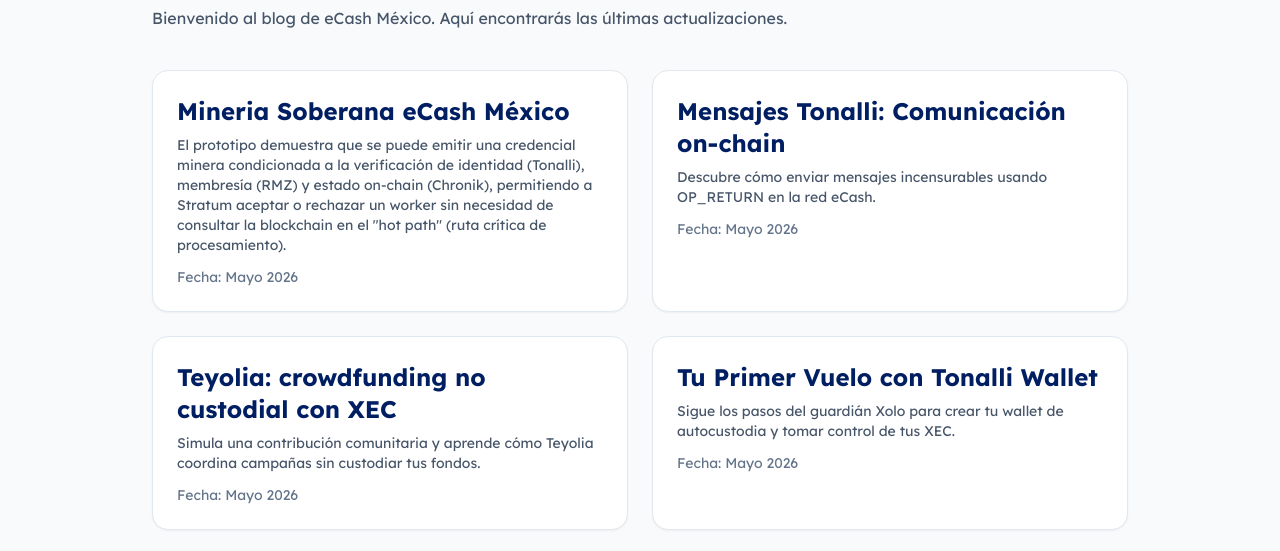
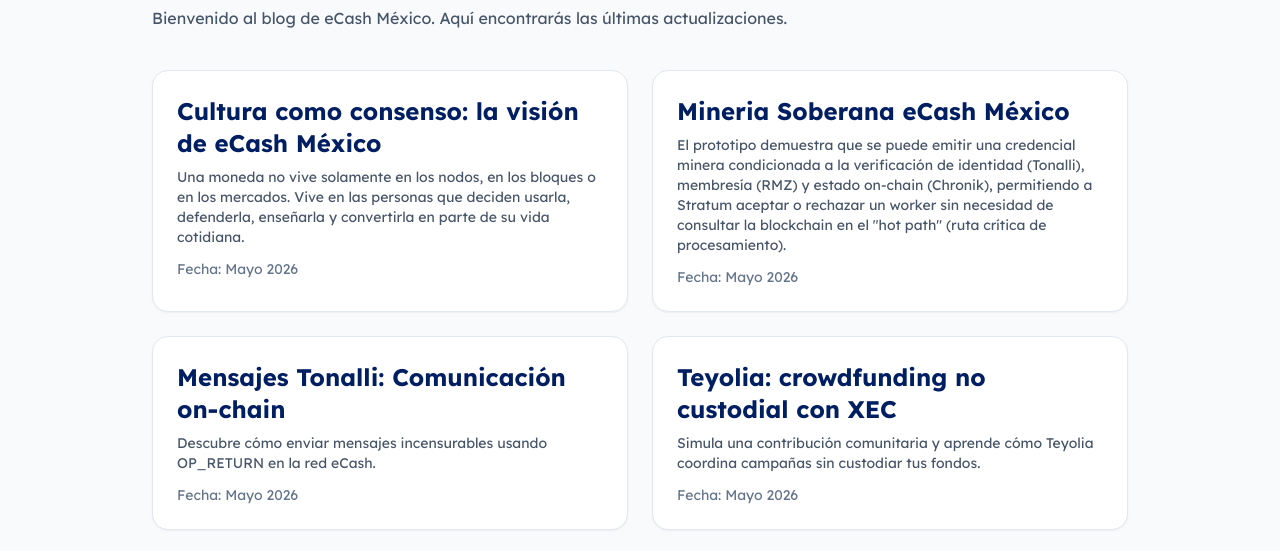
Before and after one commit to XolosRMZ/ecash-mexico, a plain HTML site: page blog/index.html in a window 1280 px wide. Shown: the part 183-734 px from the top of the page. Drawn offline with nearby package versions, Linux system fonts and the light colour scheme.

Commit message:
Update articles in blog index.html

```diff
--- a/blog/index.html
+++ b/blog/index.html
@@ -38,7 +38,16 @@
         <section id="articles-list" class="grid md:grid-cols-2 gap-6">
 
 
-            <article class="bg-white border border-slate-200 rounded-2xl p-6 shadow-sm hover:border-[#00abe7] hover:-translate-y-1 hover:shadow-lg transition-all">
+          <article class="bg-white border border-slate-200 rounded-2xl p-6 shadow-sm hover:border-[#00abe7] hover:-translate-y-1 hover:shadow-lg transition-all">
+                <h2 class="text-2xl font-bold text-[#001e62] mb-2">
+                    <a href="./blog/cultura-como-consenso-ecash-mexico.html" class="hover:text-[#00abe7]">Cultura como consenso: la visión de eCash México
+
+</a>
+                </h2>
+                <p class="text-slate-600 text-sm mb-3">Una moneda no vive solamente en los nodos, en los bloques o en los mercados. Vive en las personas que deciden usarla, defenderla, enseñarla y convertirla en parte de su vida cotidiana.  </p>
+                <p class="text-sm text-slate-500">Fecha: Mayo 2026</p>
+            </article>
+          <article class="bg-white border border-slate-200 rounded-2xl p-6 shadow-sm hover:border-[#00abe7] hover:-translate-y-1 hover:shadow-lg transition-all">
                 <h2 class="text-2xl font-bold text-[#001e62] mb-2">
                     <a href="./mineria-ecash-mexico.html" class="hover:text-[#00abe7]">Mineria Soberana eCash México</a>
                 </h2>
```
